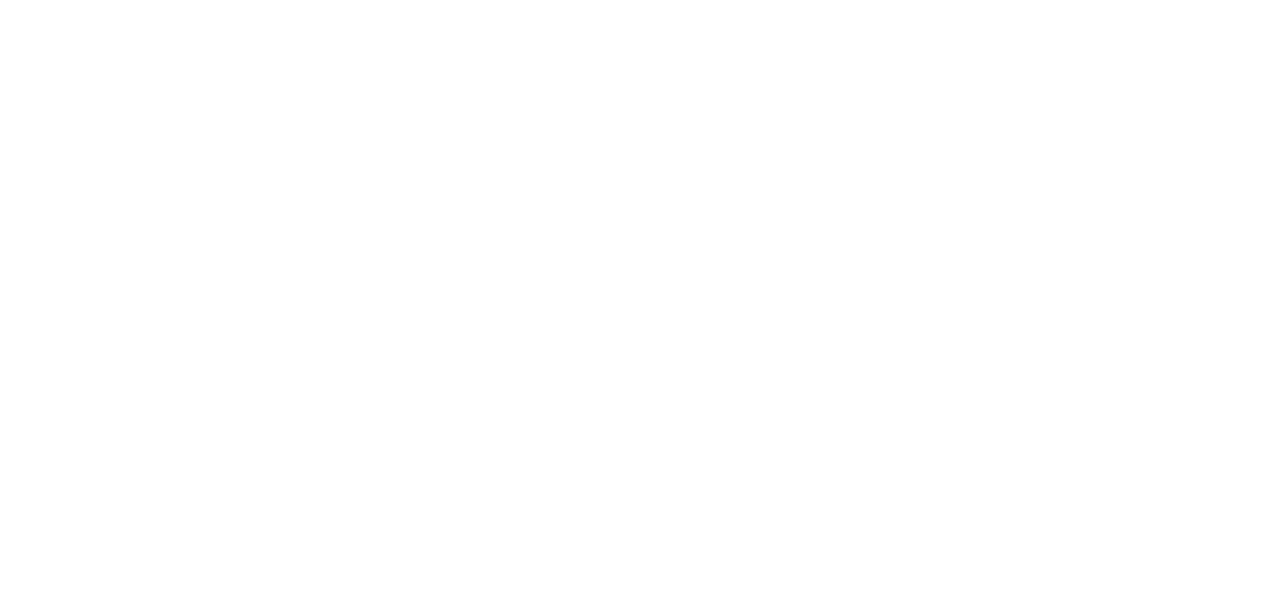
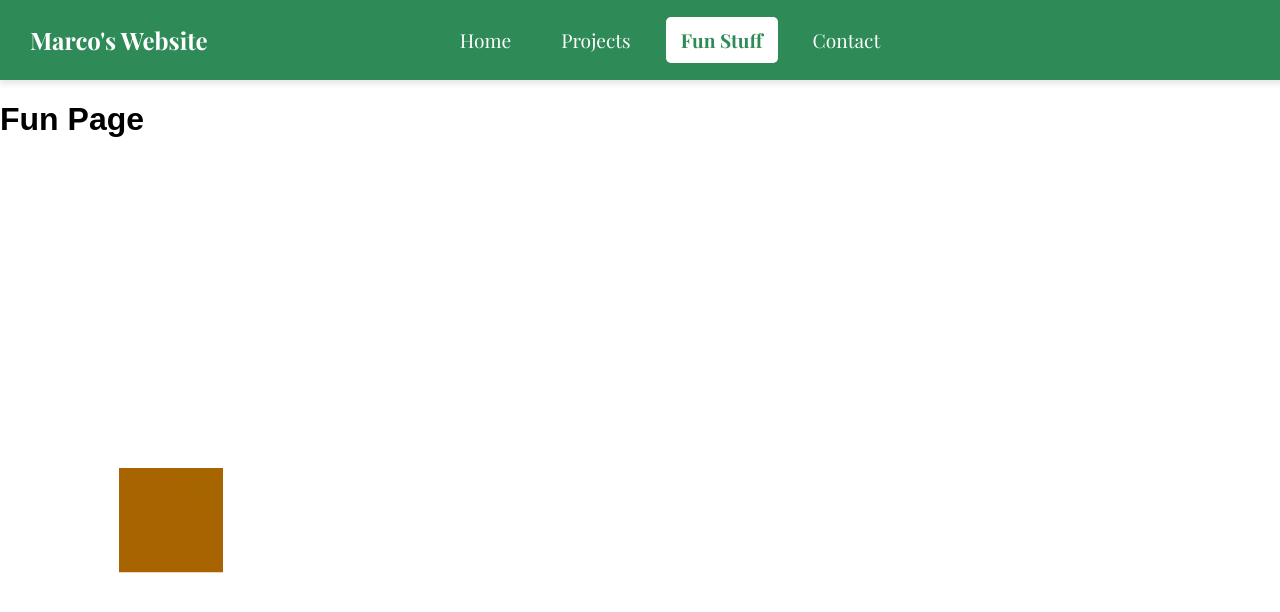
Before and after one commit to marcogracie/marcogracie.github.io, a React (Vite) app in the folder personal-site/: page /fun in a window 1280 px wide. Before the commit this address had no page. Shown: the top 612 px of the page. Built offline with nearby package versions, Linux system fonts and the light colour scheme; a web font is replaced by a local one.

Commit message:
feat(2): Three JS is working.

```diff
--- a/personal-site/package.json
+++ b/personal-site/package.json
@@ -10,9 +10,12 @@
     "preview": "vite preview"
   },
   "dependencies": {
+    "@react-three/drei": "^10.3.0",
+    "@react-three/fiber": "^9.1.2",
     "react": "^19.1.0",
     "react-dom": "^19.1.0",
-    "react-router-dom": "^7.5.3"
+    "react-router-dom": "^7.5.3",
+    "three": "^0.177.0"
   },
   "devDependencies": {
     "@eslint/js": "^9.25.0",
--- a/personal-site/src/components/main/funPage/index.tsx
+++ b/personal-site/src/components/main/funPage/index.tsx
@@ -0,0 +1,17 @@
+import "./index.css";
+import SlimeMoldScene from "./scenes/slimeMold";
+
+/**
+ * FunPage Component renders a page with fun stuff
+ */
+const FunPage = () => {
+  return (
+    <div className="funPage">
+      <h1>Fun Page</h1>
+      <SlimeMoldScene />
+      <p>This is a fun page with some interesting content.</p>
+      <p>Stay tuned for more fun stuff!</p>
+    </div>
+  );
+};
+export default FunPage;
--- /dev/null
+++ b/personal-site/src/components/main/funPage/scenes/slimeMold/index.tsx
@@ -0,0 +1,18 @@
+import React from "react";
+import { Canvas } from "@react-three/fiber";
+import { OrbitControls } from "@react-three/drei";
+
+const SlimeMoldScene = () => {
+  return (
+    <Canvas camera={{ position: [0, 0, 5], fov: 75 }}>
+      <ambientLight />
+      <pointLight position={[10, 10, 10]} />
+      <mesh>
+        <boxGeometry args={[1, 1, 1]} />
+        <meshStandardMaterial color="orange" />
+      </mesh>
+      <OrbitControls />
+    </Canvas>
+  );
+};
+export default SlimeMoldScene;
--- a/personal-site/src/components/website.tsx
+++ b/personal-site/src/components/website.tsx
@@ -4,6 +4,7 @@ import Layout from "./layout";
 import LandingPage from "./main/landingPage";
 import ProjectPage from "./main/projectPage";
 //import ContactPage from "./main/contactPage";
+import FunPage from "./main/funPage";
 
 /**
  * Represents the main component of the site.
@@ -14,6 +15,7 @@ const Website = () => {
       <Route path="/" element={<Layout />}>
         <Route path="/" element={<LandingPage />} />
         <Route path="/projects" element={<ProjectPage />} />
+        <Route path="/fun" element={<FunPage />} />
       </Route>
     </Routes>
   );
```
Also changed, not shown: 2 other files (tests, documents, lock files or other folders).
